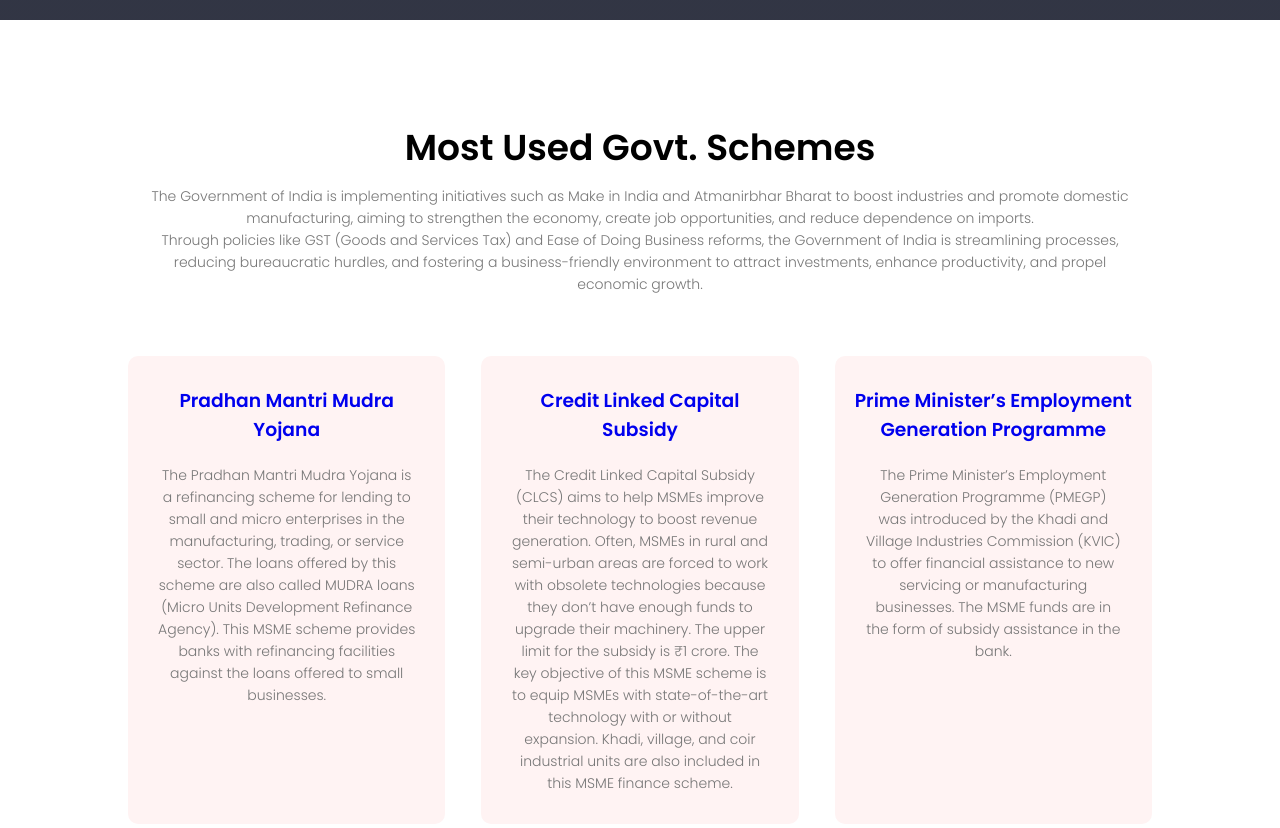
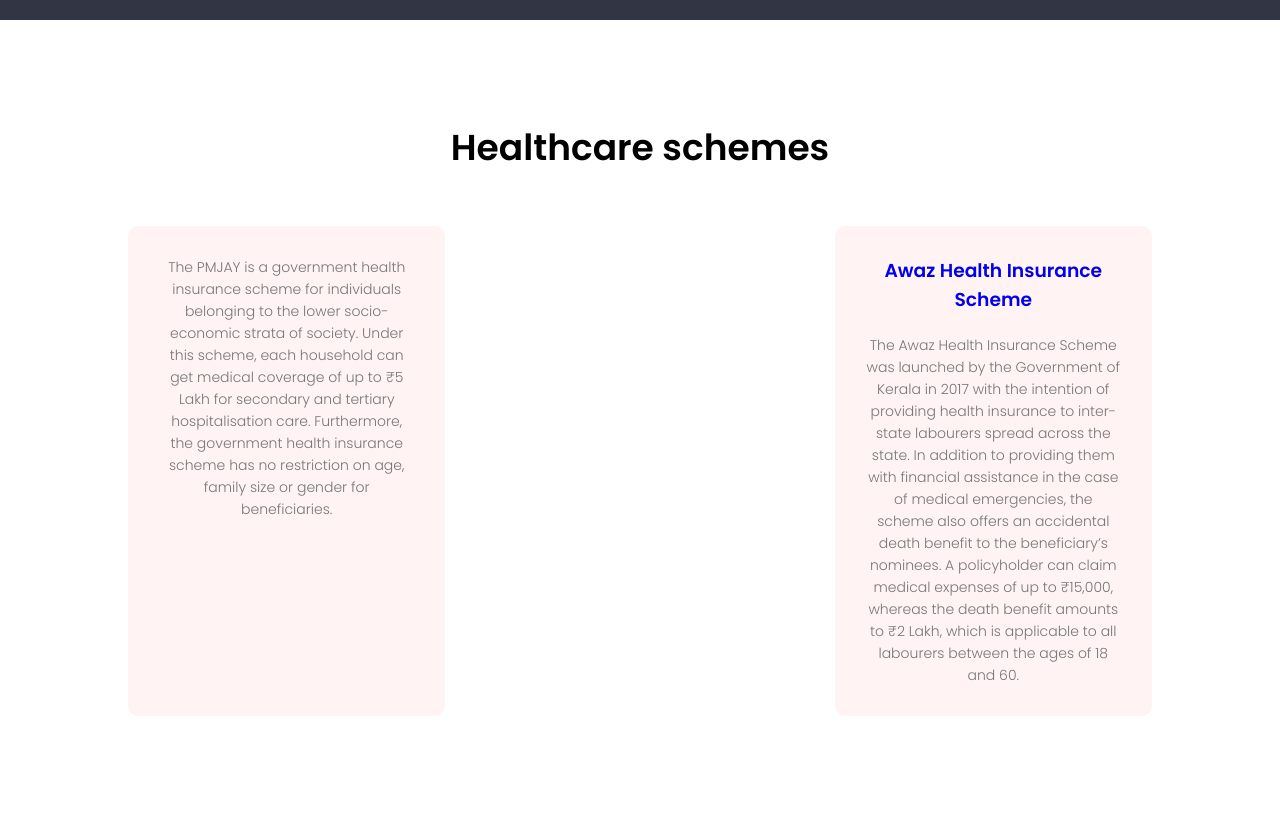
Before and after one commit to Dhruvgarg91/SugamUdyog, a plain HTML site: page Healthcare page.html in a window 1280 px wide. Shown: the part 780-1608 px from the top of the page. After the commit the page ends 1547 px from the top, so only its background shows below. Drawn offline with Linux system fonts and the light colour scheme; grey boxes are pictures that could not be loaded.

Commit message:
Healthcare page.html
Latest

```diff
--- a/Healthcare page.html
+++ b/Healthcare page.html
@@ -46,25 +46,18 @@
         <!-- ChatBOT -->
         <!-----------courses--------->
         <section class="course">
-            <h1>Most Used Govt. Schemes</h1>
-            <p>The Government of India is implementing initiatives such as Make in India and Atmanirbhar Bharat to boost industries and promote domestic manufacturing, aiming to strengthen the economy, create job opportunities, and reduce dependence on imports.
-
-                <br>Through policies like GST (Goods and Services Tax) and Ease of Doing Business reforms, the Government of India is streamlining processes, reducing bureaucratic hurdles, and fostering a business-friendly environment to attract investments, enhance productivity, and propel economic growth.</p>
+            <h1>Healthcare schemes</h1>
             <div class="row" >
                 <div class="course-col"><a href="PPMY.html">
-                    <h3>Pradhan Mantri Mudra Yojana</h3>
-                    <p>The Pradhan Mantri Mudra Yojana is a refinancing scheme for lending to small and micro enterprises in the manufacturing, trading, or service sector. The loans offered by this scheme are also called MUDRA loans (Micro Units Development Refinance Agency). This MSME scheme provides banks with refinancing facilities against the loans offered to small businesses.</p>
+                    <h3Ayushman Bharat Pradhan Mantri Jan Arogya Yojana (AB-PMJAY)</h3>
+                    <p>The PMJAY is a government health insurance scheme for individuals belonging to the lower socio-economic strata of society. Under this scheme, each household can get medical coverage of up to ₹5 Lakh for secondary and tertiary hospitalisation care. Furthermore, the government health insurance scheme has no restriction on age, family size or gender for beneficiaries.</p>
                 </a>
                 </div>
                 <div class="course-col"><a href="CMCS.html">
-                    <h3>Credit Linked Capital Subsidy </h3>
-                    <p>The Credit Linked Capital Subsidy (CLCS) aims to help MSMEs improve their technology to boost revenue generation. Often, MSMEs in rural and semi-urban areas are forced to work with obsolete technologies because they don’t have enough funds to upgrade their machinery. The upper limit for the subsidy is ₹1 crore. The key objective of this MSME scheme is to equip MSMEs with state-of-the-art technology with or without expansion. Khadi, village, and coir industrial units are also included in this MSME finance scheme.</p>
+                    <h3> Awaz Health Insurance Scheme</h3>
+                    <p>The Awaz Health Insurance Scheme was launched by the Government of Kerala in 2017 with the intention of providing health insurance to inter-state labourers spread across the state. In addition to providing them with financial assistance in the case of medical emergencies, the scheme also offers an accidental death benefit to the beneficiary’s nominees. A policyholder can claim medical expenses of up to ₹15,000, whereas the death benefit amounts to ₹2 Lakh, which is applicable to all labourers between the ages of 18 and 60.</p>
                 </a>
                 </div>
-                <div class="course-col"><a href="PMEGP.html">
-                    <h3>Prime Minister’s Employment Generation Programme </h3>
-                    <p>The Prime Minister’s Employment Generation Programme (PMEGP) was introduced by the Khadi and Village Industries Commission (KVIC) to offer financial assistance to new servicing or manufacturing businesses. The MSME funds are in the form of subsidy assistance in the bank.</p>
-                </a>
                 </div>
             </div>
         </section>
```
